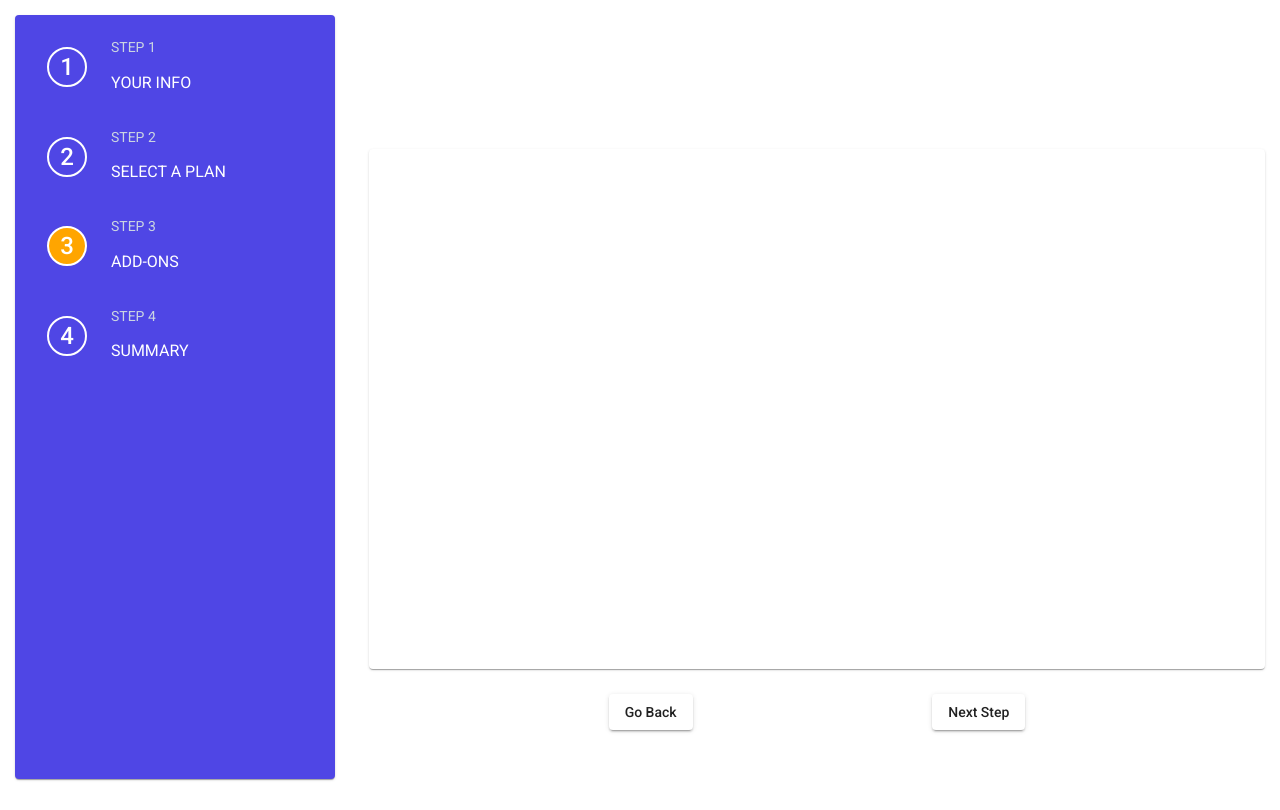
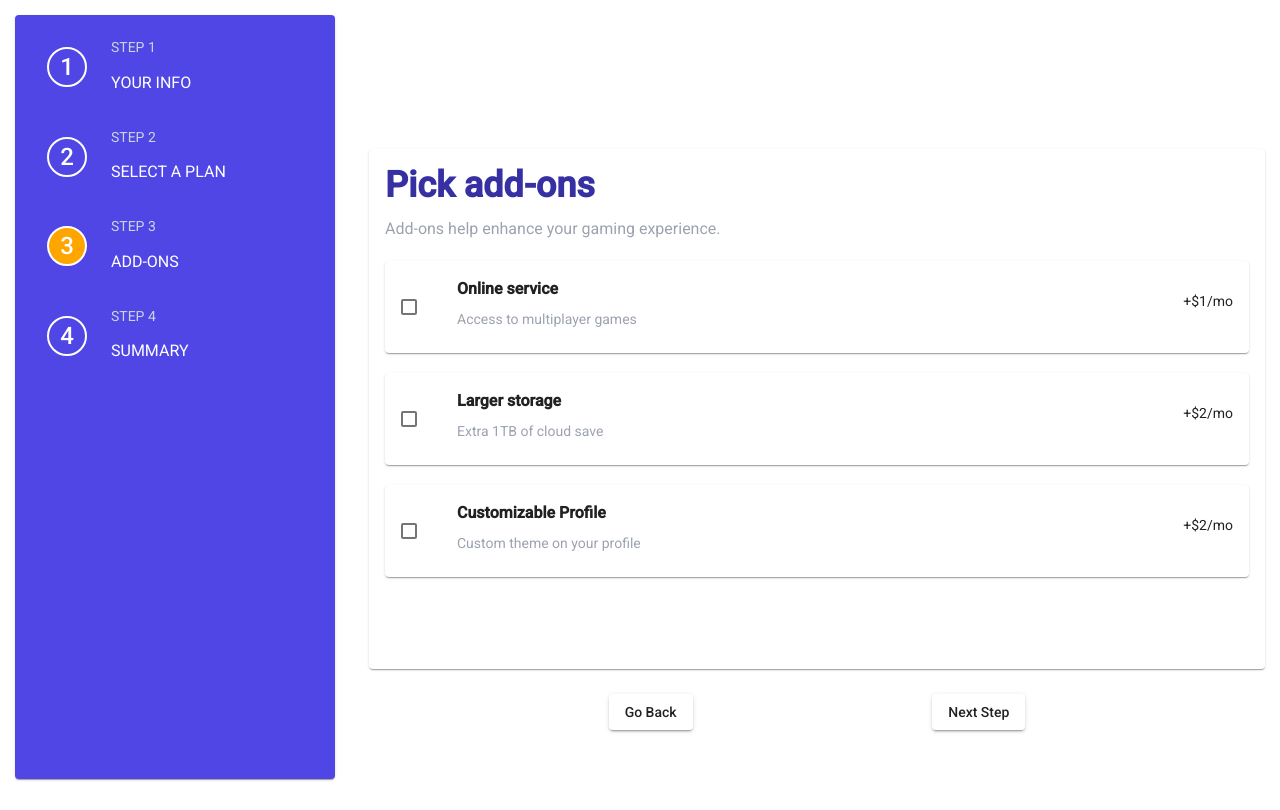
Before and after one commit to MicahD18/multi-step-form, an Angular app: page / in a window 1280 px wide. Built offline with nearby package versions, Linux system fonts and the light colour scheme.

Commit message:
the UI for step 3 of the form is complete

```diff
--- a/src/app/components/addon/addon.component.html
+++ b/src/app/components/addon/addon.component.html
@@ -1,5 +1,24 @@
 <mat-card class="mt-[15%] h-[65vh]">
+  <div class="leading-3">
+    <p class="text-4xl text-indigo-800 font-bold">Pick add-ons</p>
+    <p class="text-gray-400 text-base">
+      Add-ons help enhance your gaming experience.
+    </p>
+  </div>
 
+  <mat-card *ngFor="let addOn of addOns" class="leading-3 mt-5">
+    <div class="flex flex-row items-center justify-between">
+      <div class="flex items-center">
+        <mat-checkbox></mat-checkbox>
+        <div class="flex flex-col ml-10">
+          <p class="text-base font-bold">{{ addOn.name }}</p>
+          <p class="text-gray-400">{{ addOn.description }}</p>
+        </div>
+      </div>
+
+      <p>{{ addOn.price }}</p>
+    </div>
+  </mat-card>
 </mat-card>
 
 <div class="w-[100%] flex flex-row justify-evenly">
@@ -8,11 +27,6 @@
   </div>
 
   <div class="mt-[25px]">
-      <button
-        mat-raised-button
-        (click)="onNextStep(4)"
-      >
-        Next Step
-      </button>
+    <button mat-raised-button (click)="onNextStep(4)">Next Step</button>
   </div>
 </div>
--- a/src/app/components/addon/addon.component.ts
+++ b/src/app/components/addon/addon.component.ts
@@ -1,18 +1,38 @@
 import { Component, EventEmitter, OnInit, Output } from '@angular/core';
+import { AddOn } from 'src/app/models/add-on.model';
 
 @Component({
   selector: 'app-addon',
   templateUrl: './addon.component.html',
-  styles: [
-  ]
+  styles: [],
 })
 export class AddonComponent implements OnInit {
   @Output() step = new EventEmitter<number>();
 
-  constructor() { }
+  addOns: AddOn[] = [
+    {
+      id: 1,
+      name: 'Online service',
+      description: 'Access to multiplayer games',
+      price: '+$1/mo',
+    },
+    {
+      id: 2,
+      name: 'Larger storage',
+      description: 'Extra 1TB of cloud save',
+      price: '+$2/mo',
+    },
+    {
+      id: 3,
+      name: 'Customizable Profile',
+      description: 'Custom theme on your profile',
+      price: '+$2/mo',
+    },
+  ];
 
-  ngOnInit(): void {
-  }
+  constructor() {}
+
+  ngOnInit(): void {}
 
   onPrevStep(prevStep: number): void {
     this.step.emit(prevStep);
@@ -21,5 +41,4 @@ export class AddonComponent implements OnInit {
   onNextStep(nextStep: number): void {
     this.step.emit(nextStep);
   }
-
 }
--- /dev/null
+++ b/src/app/models/add-on.model.ts
@@ -0,0 +1,6 @@
+export interface AddOn {
+    id: number;
+    name: string;
+    description: string;
+    price: string;
+}
```
Lines whose indentation alone changed are shown as unchanged.
